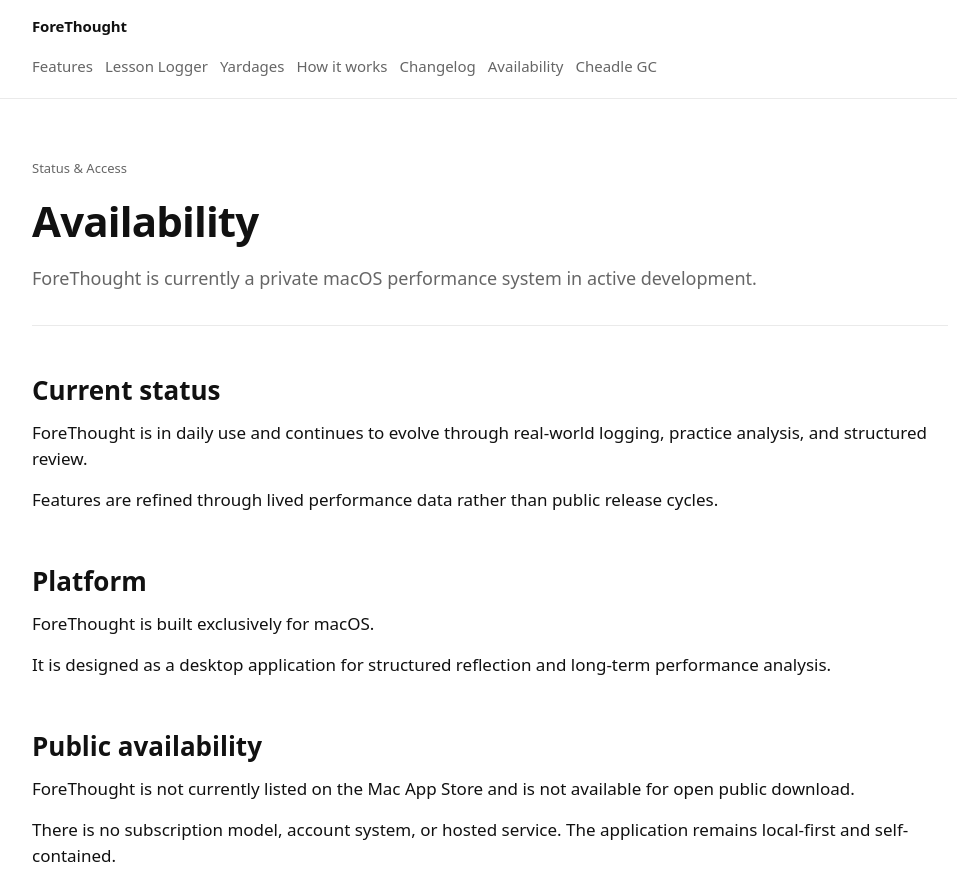
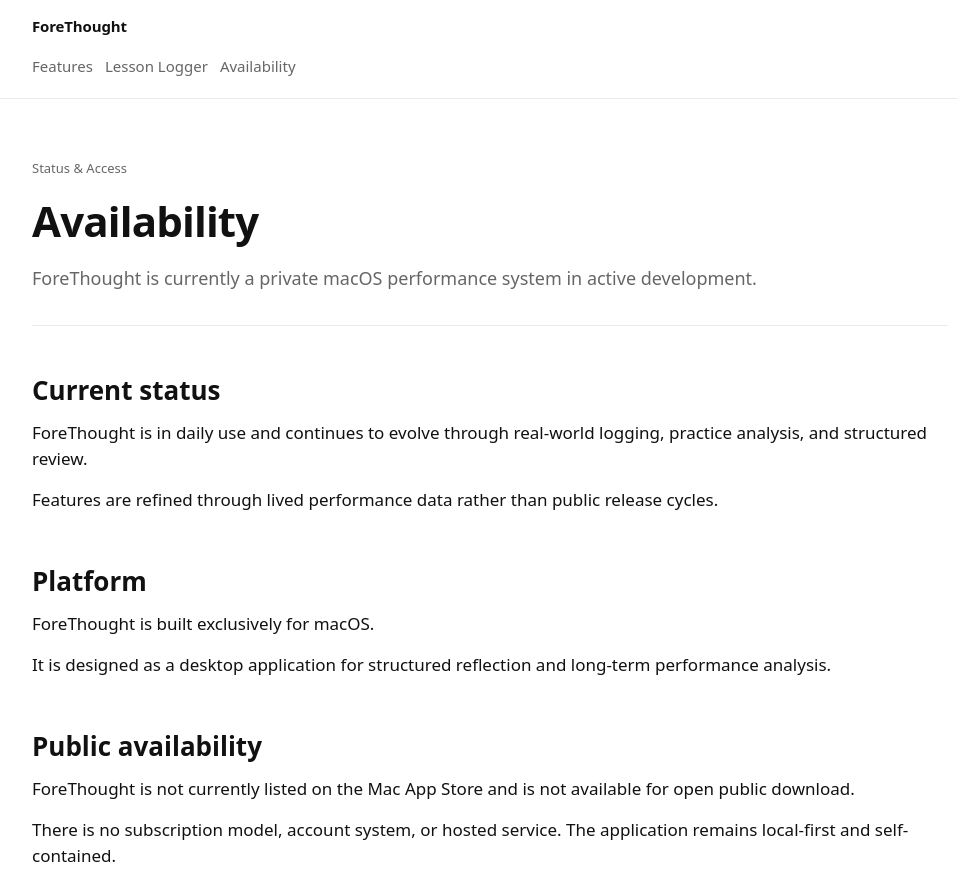
Before and after one commit to playskratch/forethought.site, a plain HTML site: page availability.html in a window 1280 px wide. Shown: the top 872 px of the page, without its empty margins (150-1107 px from the left). Drawn offline with Linux system fonts and the light colour scheme.

Commit message:
Update availability.html

```diff
--- a/availability.html
+++ b/availability.html
@@ -20,11 +20,7 @@
     <div class="nav-right">
       <a href="features.html">Features</a>
       <a href="lesson-logger.html">Lesson Logger</a>
-      <a href="yardagebook.html">Yardages</a>
-      <a href="how-it-works.html">How it works</a>
-      <a href="changelog.html">Changelog</a>
       <a href="availability.html">Availability</a>
-      <a href="cheadle.html">Cheadle GC</a>
     </div>
   </div>
 </nav>
```
